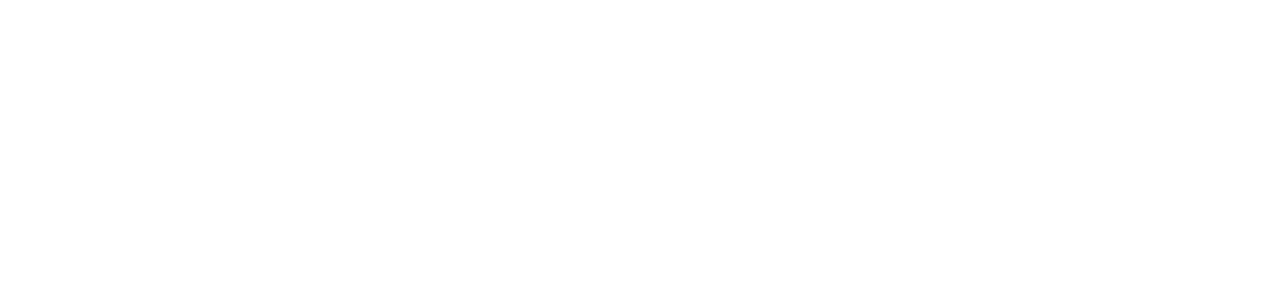
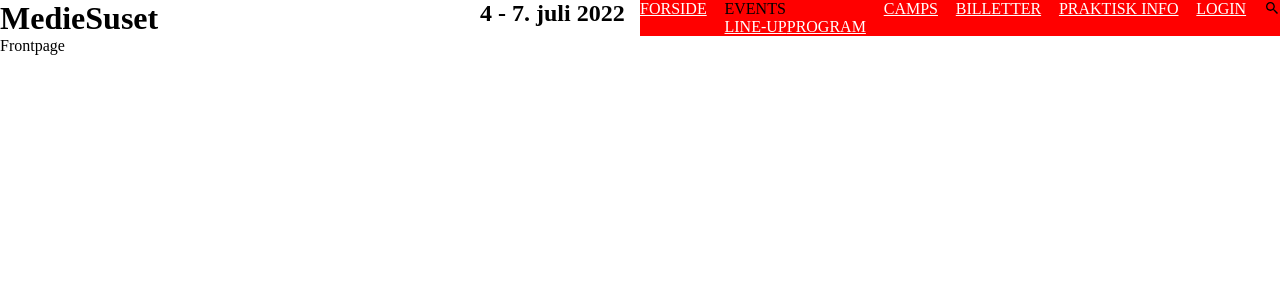
Before and after one commit to amaliehausmann/svendepr-ve-pr-ve-1, a React (Vite) app: page / in a window 1280 px wide. Shown: the top 300 px of the page. Built offline with nearby package versions, Linux system fonts and the light colour scheme.

Commit message:
#5 navbar + header

```diff
--- a/src/App.jsx
+++ b/src/App.jsx
@@ -1,9 +1,19 @@
 import './App.scss'
+import { BrowserRouter, Routes, Route } from 'react-router-dom'
+import { MainLayout } from './layouts/MainLayout'
+import { Frontpage } from './pages/Frontpage'
 
 function App() {
 
   return (
     <>
+    <BrowserRouter>
+    <Routes>
+      <Route path='/' element={<MainLayout/>} >
+      <Route index element={<Frontpage/>}></Route>
+      </Route>
+      </Routes>
+      </BrowserRouter>
     </>
   )
 }
--- a/src/App.scss
+++ b/src/App.scss
@@ -0,0 +1,9 @@
+body{
+  margin: 0;
+  padding: 0;
+}
+
+*{
+  margin: 0;
+  padding: 0;
+}
--- /dev/null
+++ b/src/components/Header/Header.jsx
@@ -0,0 +1,12 @@
+import { NavBar } from "../NavBar/NavBar"
+import style from './Header.module.scss'
+
+export const Header = () => {
+  return (
+    <header className={style.headerStyling}>
+        <h1>MedieSuset</h1>
+        <h2>4 - 7. juli 2022</h2>
+        <NavBar/>
+    </header>
+  )
+}
--- /dev/null
+++ b/src/components/Header/Header.module.scss
@@ -0,0 +1,4 @@
+.headerStyling{
+    display: grid;
+    grid-template-columns: 1.5fr 0.5fr 2fr;
+}
--- /dev/null
+++ b/src/components/NavBar/NavBar.jsx
@@ -0,0 +1,40 @@
+import { NavLink } from "react-router-dom";
+import style from "./NavBar.module.scss";
+import { IoMdSearch } from "react-icons/io";
+export const NavBar = () => {
+  return (
+    <nav className={style.navStyling}>
+      <ul>
+        <li>
+          <NavLink to="/">FORSIDE</NavLink>
+        </li>
+        <li>
+          <p>EVENTS</p>
+          <ul>
+            <li>
+              <NavLink to="/lineup">LINE-UP</NavLink>
+            </li>
+            <li>
+              <NavLink to="/program">PROGRAM</NavLink>
+            </li>
+          </ul>
+        </li>
+        <li>
+          <NavLink to="/camps">CAMPS</NavLink>
+        </li>
+        <li>
+          <NavLink to="/tickets">BILLETTER</NavLink>
+        </li>
+        <li>
+          <NavLink to="/practicalinfo">PRAKTISK INFO</NavLink>
+        </li>
+        <li>
+          <NavLink to="/login">LOGIN</NavLink>
+        </li>
+        <li>
+          <IoMdSearch />
+        </li>
+      </ul>
+    </nav>
+  );
+};
--- /dev/null
+++ b/src/components/NavBar/NavBar.module.scss
@@ -0,0 +1,25 @@
+.navStyling{
+
+    ul{
+        display: flex;
+        justify-content: space-between;
+        background-color: red;
+
+        li{
+            list-style: none;
+
+            a{
+                color: white;
+            }
+        }
+    }
+}
+
+.activeNavlink{
+    text-decoration: underline;
+    font-weight: 900;
+}
+
+.navLink{
+    text-decoration: none;
+}
--- /dev/null
+++ b/src/layouts/MainLayout.jsx
@@ -0,0 +1,11 @@
+import { Outlet } from "react-router-dom"
+import { Header } from "../components/Header/Header"
+
+export const MainLayout = () => {
+  return (
+    <main>
+        <Header/>
+        <Outlet/>
+    </main>
+  )
+}
--- /dev/null
+++ b/src/pages/Frontpage.jsx
@@ -0,0 +1,5 @@
+export const Frontpage = () => {
+  return (
+    <div>Frontpage</div>
+  )
+}
```
Also changed, not shown: src/components/GridContainer/GridContainer.jsx (added, +10 -0 lines), src/components/GridContainer/GridContainer.module.scss (added, +40 -0 lines).
